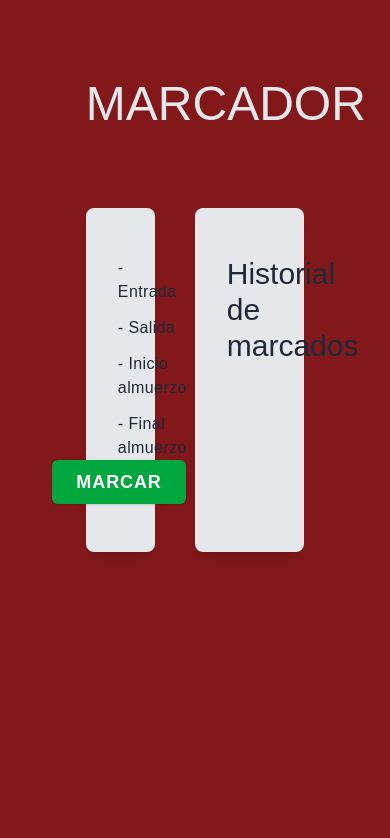
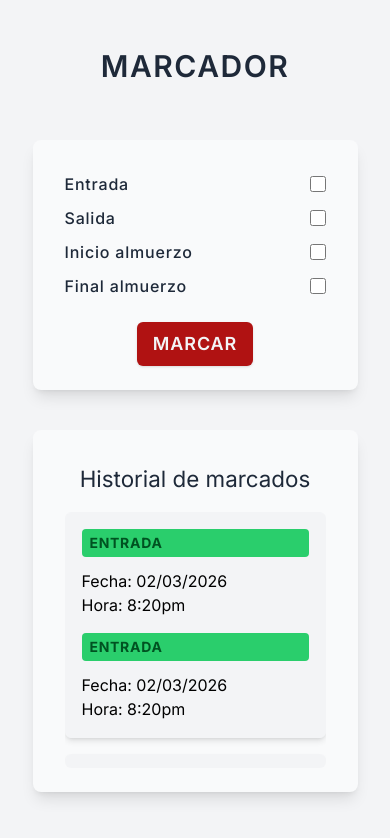
Before and after one commit to albertozelaya/ReactMarker, a React (Vite) app: page / in a window 390 px wide. Shown: the top 838 px of the page. Built offline with nearby package versions, Linux system fonts and the light colour scheme.

Commit message:
feat: figure and cellphone responsive design

```diff
--- a/src/App.tsx
+++ b/src/App.tsx
@@ -5,15 +5,16 @@ import "./index.css";
 
 function App() {
   return (
-    <div className="h-screen bg-red-900 px-16 py-20">
-      <div className="mx-auto my-0 w-10/12">
+    <div className="h-screen w-screen bg-gray-100 py-12 xl:px-16 xl:py-20">
+      <div className="mx-auto my-0 h-full w-10/12">
         <header>
-          <h1 className="text-5xl text-gray-200 uppercase">Marcador</h1>
+          <h1 className="text-center text-3xl font-semibold tracking-wider text-gray-800 uppercase">
+            Marcador
+          </h1>
         </header>
 
-        <div className="mt-20 flex gap-10">
+        <div className="mt-14 flex flex-col gap-10 xl:mt-20">
           <MarkerForm />
-
           <MarkHistory />
         </div>
       </div>
--- a/src/components/Button.tsx
+++ b/src/components/Button.tsx
@@ -5,7 +5,7 @@ interface ButtonParams {
 export default function Button({ title }: ButtonParams) {
   return (
     <div className="flex items-center justify-center">
-      <button className="cursor-pointer rounded-md bg-green-600 px-6 py-2 text-lg font-semibold tracking-wider text-white uppercase shadow-sm transition-all duration-200 hover:bg-green-700 active:scale-95">
+      <button className="bg-button hover:bg-button-hover cursor-pointer rounded-md px-4 py-2 text-lg font-semibold tracking-wider text-gray-100 uppercase shadow-sm transition-all duration-200 active:scale-95 xl:px-6 xl:py-3">
         {title}
       </button>
     </div>
--- a/src/features/history/MarkHistory.tsx
+++ b/src/features/history/MarkHistory.tsx
@@ -1,10 +1,22 @@
+import SingleHistory from "./SingleHistory";
+
 function MarkHistory() {
   return (
-    <article className="grid w-2/3 grid-cols-2 rounded-lg bg-gray-200 px-8 py-12 shadow-lg">
-      <div>
-        <h2 className="text-3xl text-gray-800">Historial de marcados</h2>
+    <aside className="w-full overflow-hidden rounded-lg bg-gray-50 px-8 py-12 pt-8 pb-6 shadow-lg xl:grid xl:w-2/3 xl:grid-cols-2">
+      <div className="">
+        <h2 className="text-center text-[1.4rem] text-gray-800 xl:text-3xl">
+          Historial de marcados
+        </h2>
       </div>
-    </article>
+
+      <div className="mt-4 max-h-64 overflow-auto rounded-md">
+        <div className="flex flex-col gap-4">
+          <SingleHistory />
+          <SingleHistory />
+          <SingleHistory />
+        </div>
+      </div>
+    </aside>
   );
 }
 
--- /dev/null
+++ b/src/features/history/SingleHistory.tsx
@@ -0,0 +1,25 @@
+export default function SingleHistory() {
+  return (
+    <article className="flex flex-col gap-4 rounded-md border border-gray-100 bg-gray-100 p-4 shadow-md">
+      <figure>
+        <div className="bg-accent text-accent-text w-full rounded-sm p-1 ps-2 text-sm font-bold tracking-wider uppercase">
+          <p>Entrada</p>
+        </div>
+        <div className="mt-3">
+          <p>Fecha: 02/03/2026</p>
+          <p>Hora: 8:20pm</p>
+        </div>
+      </figure>
+
+      <figure>
+        <div className="bg-accent text-accent-text w-full rounded-sm p-1 ps-2 text-sm font-bold tracking-wider uppercase">
+          <p>Entrada</p>
+        </div>
+        <div className="mt-3">
+          <p>Fecha: 02/03/2026</p>
+          <p>Hora: 8:20pm</p>
+        </div>
+      </figure>
+    </article>
+  );
+}
--- a/src/features/marker/MarkerCheckBox.tsx
+++ b/src/features/marker/MarkerCheckBox.tsx
@@ -7,9 +7,12 @@ interface CheckBoxParams {
 
 function MarkerCheckBox({ label, name, checked, onChange }: CheckBoxParams) {
   return (
-    <li className="flex items-center justify-between gap-6">
-      <label htmlFor={name} className="font-medium tracking-wide text-gray-800">
-        - {label}
+    <li className="flex items-center justify-between xl:gap-6">
+      <label
+        htmlFor={name}
+        className="font-medium tracking-wider text-gray-800 xl:tracking-wide"
+      >
+        {label}
       </label>
 
       <input
--- a/src/features/marker/MarkerForm.tsx
+++ b/src/features/marker/MarkerForm.tsx
@@ -1,4 +1,5 @@
 import { useState } from "react";
+
 import Button from "../../components/Button";
 import MarkerCheckBox from "./MarkerCheckBox";
 
@@ -14,16 +15,17 @@ function MarkerForm() {
     setChecks((prev) => ({ ...prev, [e.target.name]: e.target.checked }));
   };
 
-  const handleSubmit = function (e) {
+  const handleSubmit = function (e: React.BaseSyntheticEvent) {
     e.preventDefault();
-    console.log(e);
   };
 
   return (
-    <article className="grid w-1/3 grid-cols-2 rounded-lg bg-gray-200 px-8 py-12 shadow-lg">
-      <form onSubmit={handleSubmit}>
-        <div className="flex items-center">
-          <ul className="space-y-3">
+    <form
+      onSubmit={handleSubmit}
+      className="flex w-full flex-col gap-6 rounded-lg bg-gray-50 px-8 pt-8 pb-6 shadow-lg xl:grid xl:w-1/3 xl:grid-cols-2 xl:py-12"
+    >
+      <div className="flex xl:items-center">
+        <ul className="w-full space-y-2.5 xl:space-y-3">
           <MarkerCheckBox
             label="Entrada"
             name="incoming"
@@ -53,7 +55,6 @@ function MarkerForm() {
 
       <Button title="marcar" />
     </form>
-    </article>
   );
 }
 
--- a/src/index.css
+++ b/src/index.css
@@ -1,4 +1,15 @@
+@import url("https://fonts.googleapis.com/css2?family=Inter:ital,opsz,wght@0,14..32,100..900;1,14..32,100..900&family=Rubik:ital,wght@0,300..900;1,300..900&display=swap");
+
 @import "tailwindcss";
+
+@theme {
+  /* --breakpoint-*: initial; */
+  --breakpoint-xl: 110rem;
+  --color-button: #b01212; /* dc2626 MAIN */
+  --color-button-hover: #880000;
+  --color-accent: #2ace6c; /* 00c950 */
+  --color-accent-text: #005221;
+}
 
 * {
   /* padding: 0; */
@@ -12,7 +23,7 @@ html {
 }
 
 body {
-  font-family: "Rubik", sans-serif;
+  font-family: "Inter", sans-serif;
   /* background-color: #dc2626; */
   /* line-height: 1; */
   /* font-weight: 400; */
```
Lines whose indentation alone changed are shown as unchanged.
